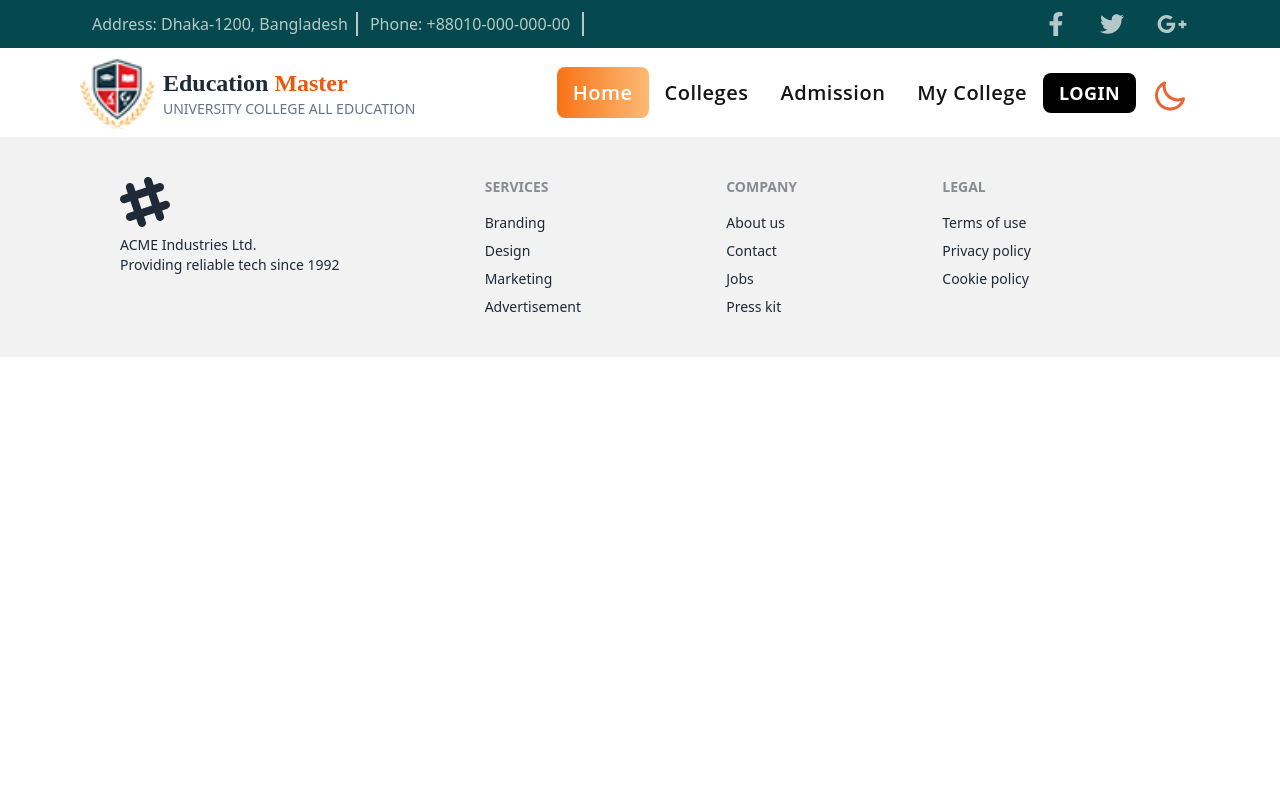
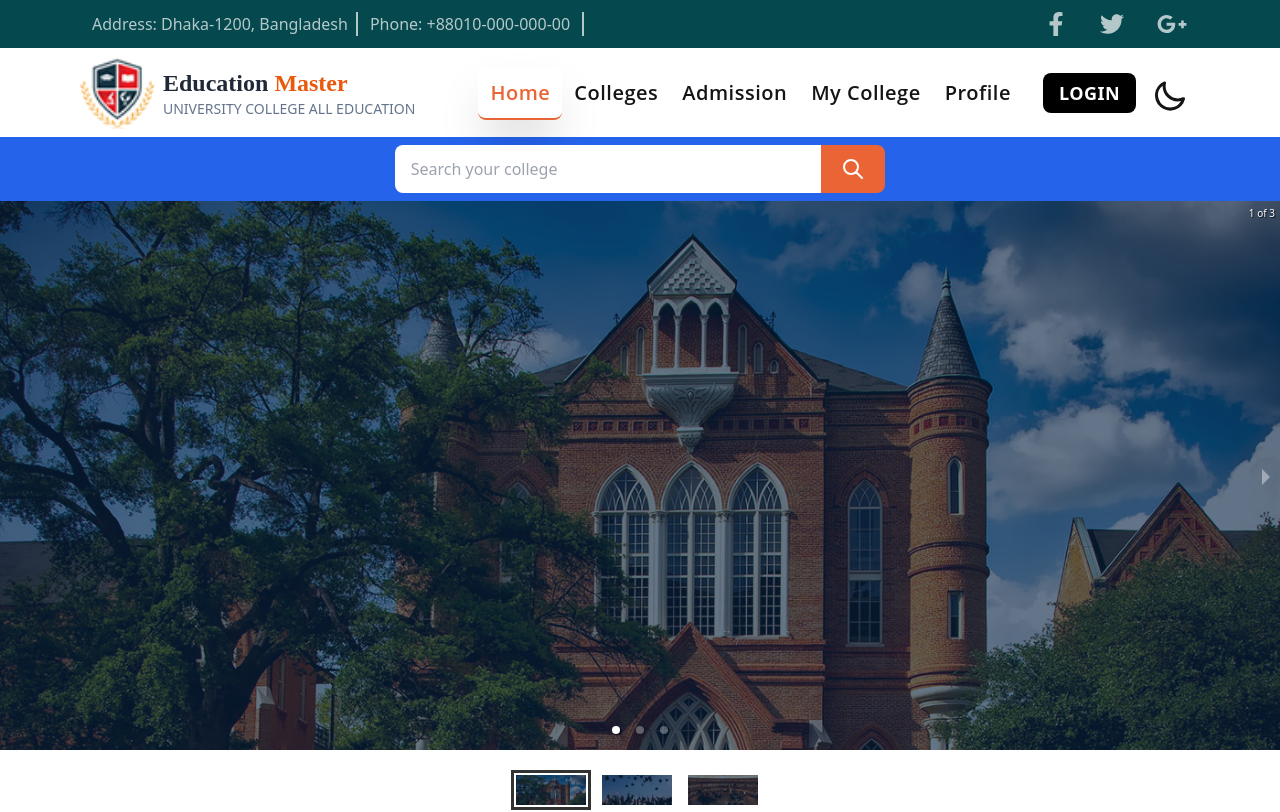
Before and after one commit to saifularafat/endgamecollege, a React (Vite) app: page / in a window 1280 px wide. Shown: the top 812 px of the page. Built offline with nearby package versions, Linux system fonts and the light colour scheme; no server answers.

Commit message:
Banner section added

```diff
--- a/package.json
+++ b/package.json
@@ -20,6 +20,7 @@
     "react-helmet-async": "^1.3.0",
     "react-hook-form": "^7.45.2",
     "react-icons": "^4.10.1",
+    "react-responsive-carousel": "^3.2.23",
     "react-router-dom": "^6.14.2",
     "react-spinners": "^0.13.8",
     "sort-by": "^1.2.0",
--- /dev/null
+++ b/src/Pages/Home/Banner/Banner.jsx
@@ -0,0 +1,25 @@
+import "react-responsive-carousel/lib/styles/carousel.min.css"; // requires a loader
+import { Carousel } from 'react-responsive-carousel';
+
+import sliderOne from "../../../assets/1.jpg";
+import sliderTwo from "../../../assets/2.jpg";
+import sliderThree from "../../../assets/3.jpg";
+const Banner = () => {
+    return (
+        <div>
+            <Carousel className="text-center">
+                <div>
+                    <img src={sliderOne} />
+                </div>
+                <div>
+                    <img src={sliderTwo} />
+                </div>
+                <div>
+                    <img src={sliderThree} />
+                </div>
+            </Carousel>
+        </div>
+    );
+};
+
+export default Banner;
--- a/src/Pages/Home/Home/Home.jsx
+++ b/src/Pages/Home/Home/Home.jsx
@@ -1,8 +1,12 @@
+import Container from "../../../components/Container";
+import Banner from "../Banner/Banner";
 
 const Home = () => {
     return (
         <div>
-
+            <Banner />
+            <Container>
+            </Container>
         </div>
     );
 };
--- /dev/null
+++ b/src/Pages/Profile/Profile.jsx
@@ -0,0 +1,10 @@
+
+const Profile = () => {
+    return (
+        <div>
+
+        </div>
+    );
+};
+
+export default Profile;
--- a/src/Pages/Share/NaveBer/DarkMode.jsx
+++ b/src/Pages/Share/NaveBer/DarkMode.jsx
@@ -22,7 +22,7 @@ const DarkLight = () => {
 
     return (
         <div className="md:pr-3">
-            <label className="swap swap-rotate md:mt-3 text-color-btn">
+            <label className="swap swap-rotate md:mt-3 text-title-color">
                 <input
                     type="checkbox"
                     onChange={handlerToggle}
--- a/src/Pages/Share/NaveBer/Nav.jsx
+++ b/src/Pages/Share/NaveBer/Nav.jsx
@@ -48,6 +48,13 @@ const Nav = () => {
                         My College
                     </NavLink>
                 </li>
+                <li>
+                    <NavLink to='/profile'
+                        className={({ isActive }) => (isActive ? 'active' : 'default')}
+                    >
+                        Profile
+                    </NavLink>
+                </li>
 
                 {
                     user ?
@@ -65,7 +72,7 @@ const Nav = () => {
                         <div className='flex items-center gap-x-4'>
                             <NavLink
                                 to='login'
-                                className='bg-black text-main_color py-[6px] px-4 text-lg font-sans font-semibold uppercase rounded-lg tracking-wide hover:opacity-70'>
+                                className='bg-black text-main_color py-[6px] px-4 ml-5 text-lg font-sans font-semibold uppercase rounded-lg tracking-wide hover:opacity-70'>
                                 Login
                             </NavLink>
                                 <DarkLight />
--- a/src/Pages/Share/NaveBer/Search.jsx
+++ b/src/Pages/Share/NaveBer/Search.jsx
@@ -1,16 +1,16 @@
 
 const Search = () => {
     return (
-        <div className=" md:block hidden">
-            <div className="input-group">
+        <div className="bg-blue-600 py-2">
+            <div className="input-group items-center justify-center">
                 <input
                     onChange={(e) => setSearchText(e.target.value)}
                     type="text"
                     placeholder="Search your college"
-                    className="input input-bordered py-5 " />
+                    className="md:w-1/3 w-1/2 px-4 py-3 focus:outline-none" />
                 <button
                     onClick={''}
-                    className="btn bg-color-btn py-3">
+                    className="md:px-5 px-3 bg-color-btn text-white py-3">
                     <svg xmlns="http://www.w3.org/2000/svg" className="h-6 w-6" fill="none" viewBox="0 0 24 24" stroke="currentColor"><path strokeLinecap="round" strokeLinejoin="round" strokeWidth="2" d="M21 21l-6-6m2-5a7 7 0 11-14 0 7 7 0 0114 0z" /></svg>
                 </button>
             </div>
--- a/src/Router/router.jsx
+++ b/src/Router/router.jsx
@@ -9,6 +9,7 @@ import SignIn from "../Pages/Login/Login";
 import Register from "../Pages/Register/Register";
 import Login from "../Pages/Login/Login";
 import Terms from "../Pages/Terms/Terms";
+import Profile from "../Pages/Profile/Profile";
 
 const router = createBrowserRouter([
     {
@@ -19,7 +20,8 @@ const router = createBrowserRouter([
             { path: '/', element: <Home /> },
             { path: 'colleges', element: <Colleges /> },
             { path: 'admission', element: <Admissions /> },
-            { path: 'myCollege', element: <MyCollege /> }
+            { path: 'myCollege', element: <MyCollege /> },
+            { path: 'profile', element: <Profile /> },
         ]
     },
     { path: 'login', element: <Login /> },
--- a/src/index.css
+++ b/src/index.css
@@ -3,11 +3,11 @@
 @tailwind utilities;
 
 .active {
-    @apply bg-gradient-to-r from-orange-500 to-orange-300 py-3 px-4 text-xl font-open font-semibold text-white rounded-lg tracking-wide transition duration-200
+    @apply border-b-2 border-color-btn p-3 text-xl font-open font-semibold text-color-btn rounded-lg tracking-wide transition duration-200 shadow-2xl
 }
 
 .default {
-    @apply bg-transparent text-xl text-title-color font-open font-semibold tracking-wide py-3 px-4 rounded-lg
+    @apply bg-transparent text-xl text-title-color font-open font-semibold tracking-wide p-3 rounded-lg
 }
 
 /* SignUp & SignIn style */
--- a/src/layout/MainLayout.jsx
+++ b/src/layout/MainLayout.jsx
@@ -2,13 +2,15 @@ import { Outlet } from "react-router-dom";
 import Footer from "../Pages/Share/Footer/Footer";
 import Header from "../Pages/Share/Header/Header";
 import NavBer from "../Pages/Share/NaveBer/NavBer";
+import Search from "../Pages/Share/NaveBer/Search";
 
 const MainLayout = () => {
     return (
         <div>
             <Header />
             <NavBer />
-            <div>
+            <Search />
+            <div className="main-h-[calc(100vh-264px)]">
                 <Outlet />
             </div>
             <Footer />
```
Also changed, not shown: 1 other file (tests, documents, lock files or other folders).
